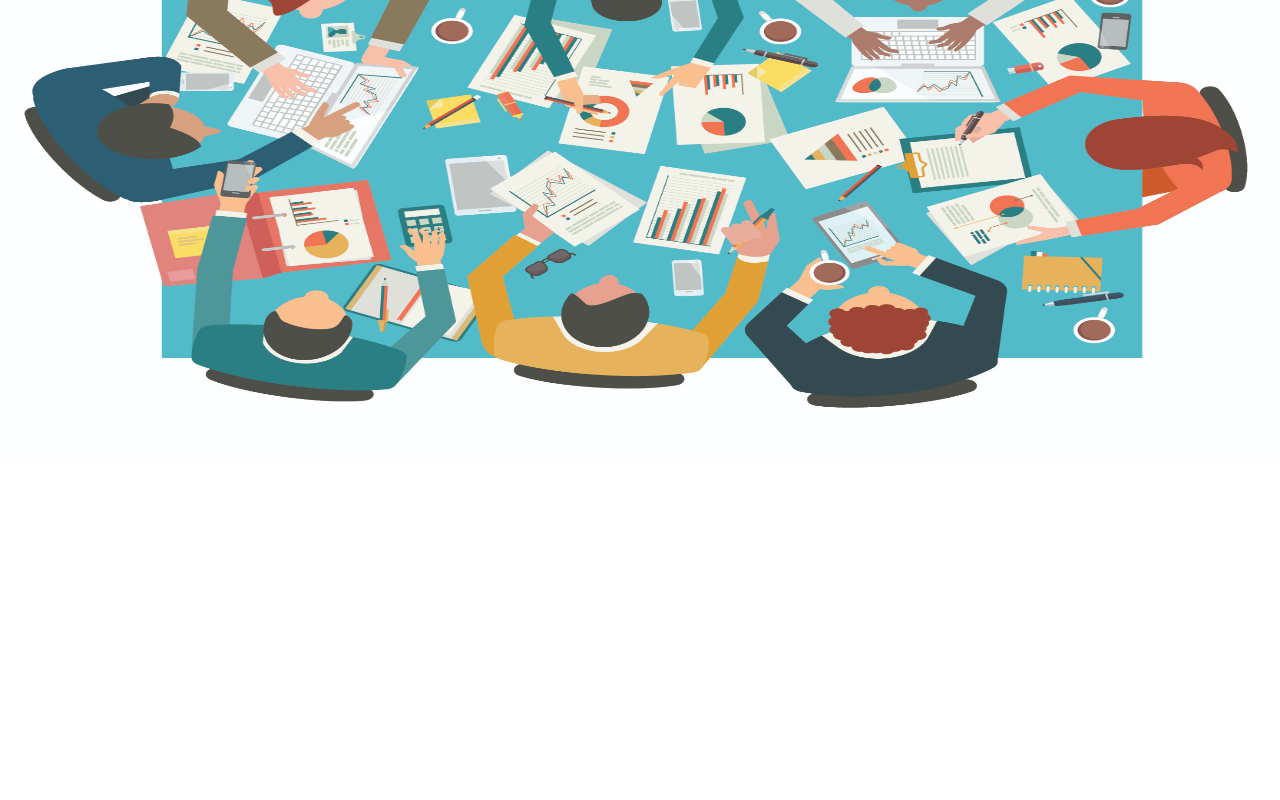
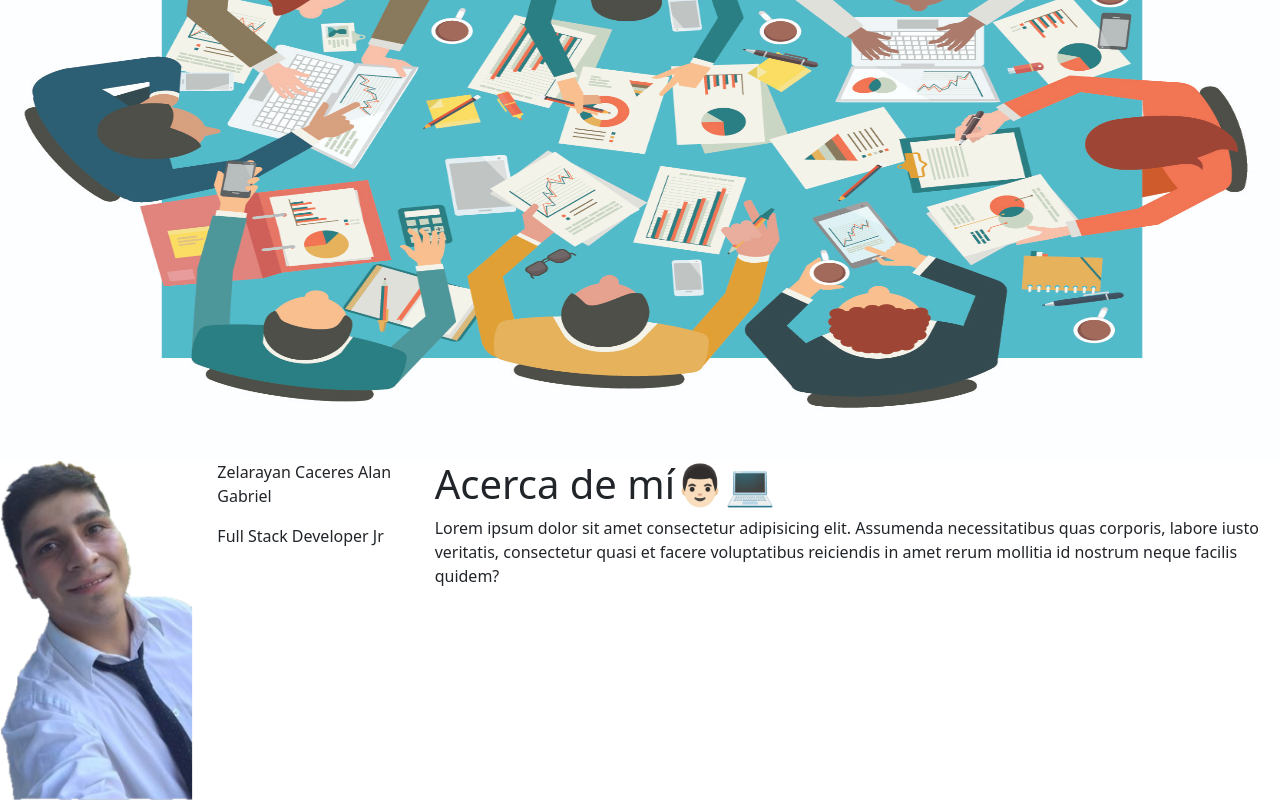
Before and after one commit to alangzelarayan/PortafolioArgentinaPrograma, an Angular app: page / in a window 1280 px wide. Shown: the part 226-1026 px from the top of the page. Before the commit the page ends 800 px from the top, so only its background shows below. Built offline with nearby package versions, Linux system fonts and the light colour scheme.

Commit message:
Componentes Acerca-de-mi

```diff
--- a/src/app/app.component.html
+++ b/src/app/app.component.html
@@ -1,4 +1,2 @@
-<div>
 <app-header></app-header>
-
-</div>
+<app-acerca-de></app-acerca-de>
--- a/src/app/app.module.ts
+++ b/src/app/app.module.ts
@@ -7,6 +7,7 @@ import { HeaderComponent } from './components/header/header.component';
 import { LogoAPComponent } from './components/logo-ap/logo-ap.component';
 import { SocialComponent } from './components/social/social.component';
 import { BannerComponent } from './components/banner/banner.component';
+import { AcercaDeComponent } from './components/acerca-de/acerca-de.component';
 
 @NgModule({
   declarations: [
@@ -14,7 +15,8 @@ import { BannerComponent } from './components/banner/banner.component';
     HeaderComponent,
     LogoAPComponent,
     SocialComponent,
-    BannerComponent
+    BannerComponent,
+    AcercaDeComponent
   ],
   imports: [
     BrowserModule,
--- /dev/null
+++ b/src/app/components/acerca-de/acerca-de.component.html
@@ -0,0 +1,17 @@
+    <div class="row">
+       <div class="col-xs-12 col-sm-2 col-md-2 col-lg-2">
+            <img src="../../../assets/Acerca-de.png" class="foto-perfil" class="img-fluid" >
+       </div>
+       <div class="col-xs-12 col-sm-2 col-md-2 col-lg-2">
+           <p>Zelarayan Caceres Alan Gabriel </p>
+           <p>Full Stack Developer Jr</p>
+       </div>
+       <div class="col-xs-12 col-sm-8 col-md-8 col-lg-8">
+          <span>
+              <h1>Acerca de mí👨🏻💻</h1>
+              <p>Lorem ipsum dolor sit amet consectetur adipisicing elit. Assumenda necessitatibus quas corporis, labore iusto veritatis, consectetur quasi et facere voluptatibus reiciendis in amet rerum mollitia id nostrum neque facilis quidem?
+              </p>
+          </span>
+
+       </div>
+    </div>
--- /dev/null
+++ b/src/app/components/acerca-de/acerca-de.component.ts
@@ -0,0 +1,15 @@
+import { Component, OnInit } from '@angular/core';
+
+@Component({
+  selector: 'app-acerca-de',
+  templateUrl: './acerca-de.component.html',
+  styleUrls: ['./acerca-de.component.css']
+})
+export class AcercaDeComponent implements OnInit {
+
+  constructor() { }
+
+  ngOnInit(): void {
+  }
+
+}
--- a/src/app/components/header/header.component.css
+++ b/src/app/components/header/header.component.css
@@ -1,7 +1,7 @@
 div{
     background-color:rgb(92, 80, 80);
     width:100%;
-    border-radius: 30px;
+
 }
 
 app-social{
```
Also changed, not shown: src/app/components/acerca-de/acerca-de.component.css (added), src/assets/Acerca-de.png (added), 1 other file (tests, documents, lock files or other folders).
